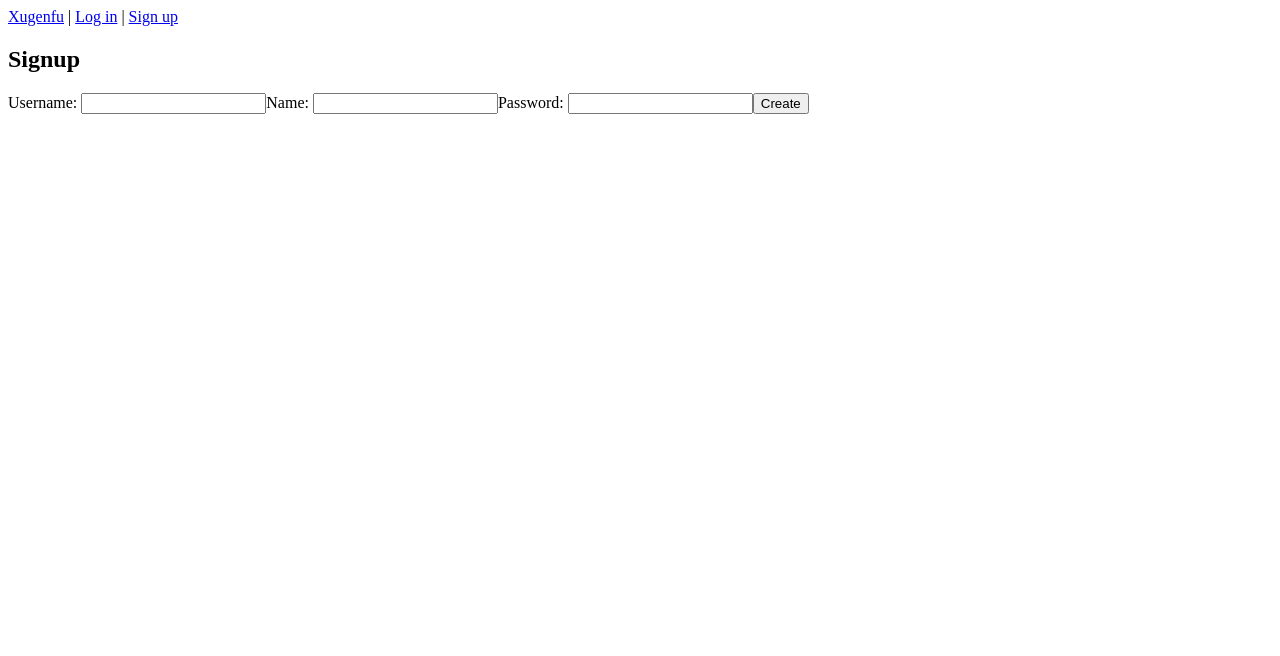
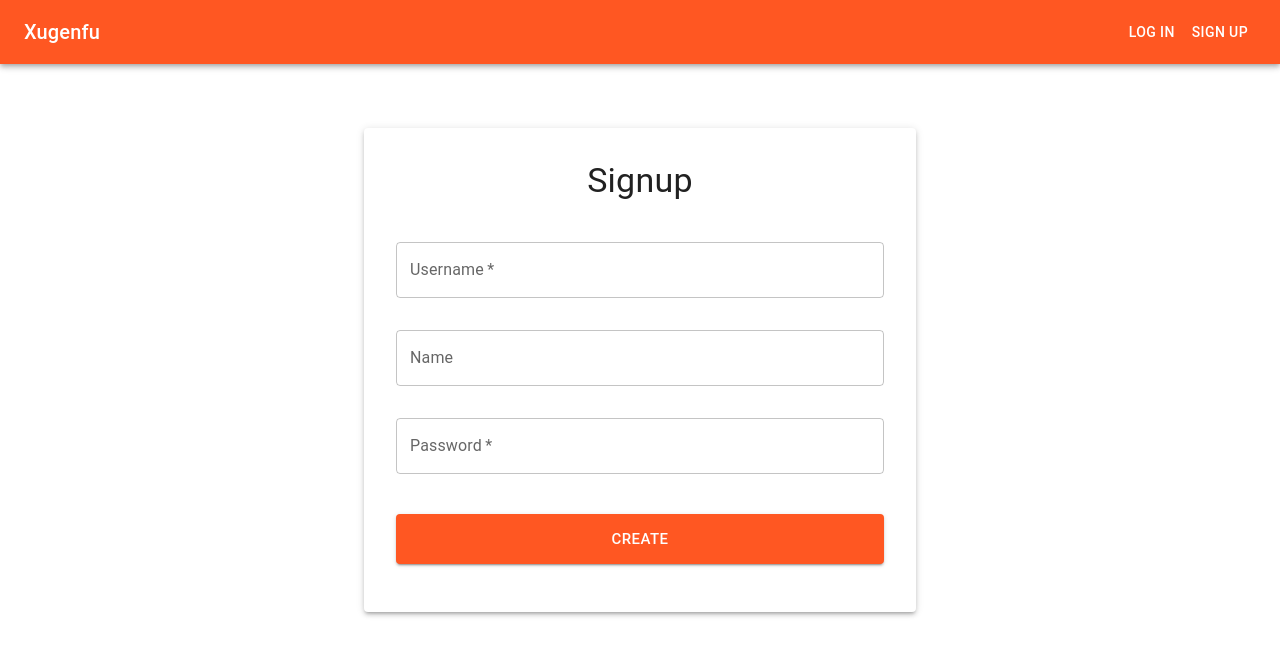
Before and after one commit to douglasdotv/xugenfu, a React (Vite) app in the folder client/: page /signup in a window 1280 px wide. Shown: the top 656 px of the page. Built offline with nearby package versions, Linux system fonts and the light colour scheme.

Commit message:
client: style components with Material UI
- Installed MUI packages
- Enhanced Home, Login, Signup, Dashboard and Navbar

```diff
--- a/client/package.json
+++ b/client/package.json
@@ -10,6 +10,9 @@
     "preview": "vite preview"
   },
   "dependencies": {
+    "@emotion/react": "^11.13.3",
+    "@emotion/styled": "^11.13.0",
+    "@mui/material": "^6.1.6",
     "axios": "^1.7.7",
     "react": "^18.3.1",
     "react-dom": "^18.3.1",
--- a/client/src/components/Navbar.jsx
+++ b/client/src/components/Navbar.jsx
@@ -1,6 +1,7 @@
 import { useContext } from 'react'
 import { Link, useNavigate } from 'react-router-dom'
 import { AuthContext } from '../contexts/AuthContext'
+import { AppBar, Toolbar, Typography, Button, Box } from '@mui/material'
 
 const Navbar = () => {
   const { auth, logout } = useContext(AuthContext)
@@ -12,20 +13,42 @@ const Navbar = () => {
   }
 
   return (
-    <nav>
-      <Link to="/">Xugenfu</Link> |{' '}
+    <AppBar position="static">
+      <Toolbar>
+        <Typography
+          variant="h6"
+          component={Link}
+          to="/"
+          style={{ flexGrow: 1, textDecoration: 'none', color: 'inherit' }}
+        >
+          Xugenfu
+        </Typography>
         {auth ? (
           <>
-          <Link to="/dashboard">Dashboard</Link> |{' '}
-          <span>Welcome, {auth.user.username}!</span>
-          <button onClick={handleLogout}>Log out</button>
+            <Button color="inherit" component={Link} to="/dashboard">
+              Dashboard
+            </Button>
+            <Box mx={2}>
+              <Typography variant="body1">
+                Welcome, {auth.user.name || auth.user.username}!
+              </Typography>
+            </Box>
+            <Button color="inherit" onClick={handleLogout}>
+              Log out
+            </Button>
           </>
         ) : (
           <>
-          <Link to="/login">Log in</Link> | <Link to="/signup">Sign up</Link>
+            <Button color="inherit" component={Link} to="/login">
+              Log in
+            </Button>
+            <Button color="inherit" component={Link} to="/signup">
+              Sign up
+            </Button>
           </>
         )}
-    </nav>
+      </Toolbar>
+    </AppBar>
   )
 }
 
--- a/client/src/main.jsx
+++ b/client/src/main.jsx
@@ -1,6 +1,8 @@
 import { StrictMode } from 'react'
 import { createRoot } from 'react-dom/client'
 import { BrowserRouter as Router } from 'react-router-dom'
+import { ThemeProvider, CssBaseline } from '@mui/material'
+import theme from './theme'
 import AuthProvider from './contexts/AuthContext'
 import App from './App.jsx'
 
@@ -8,7 +10,10 @@ createRoot(document.getElementById('root')).render(
   <StrictMode>
     <Router>
       <AuthProvider>
-        <App />
+        <ThemeProvider theme={theme}>
+          <CssBaseline />
+          <App />
+        </ThemeProvider>
       </AuthProvider>
     </Router>
   </StrictMode>
--- a/client/src/pages/Dashboard.jsx
+++ b/client/src/pages/Dashboard.jsx
@@ -1,14 +1,32 @@
 import { useContext } from 'react'
 import { AuthContext } from '../contexts/AuthContext'
+import { Container, Typography } from '@mui/material'
 
 const Dashboard = () => {
   const { auth } = useContext(AuthContext)
 
   return (
-    <div>
-      <h2>Dashboard</h2>
-      <p>You are logged in as {auth.user.username}.</p>
-    </div>
+    <Container maxWidth="md">
+      <Typography
+        variant="h2"
+        component="h1"
+        sx={{
+          textAlign: 'center',
+          mt: 8,
+          mb: 4,
+        }}
+      >
+        Dashboard
+      </Typography>
+      <Typography
+        variant="body1"
+        sx={{
+          textAlign: 'center',
+        }}
+      >
+        You are logged in as {auth.user.username}.
+      </Typography>
+    </Container>
   )
 }
 
--- a/client/src/pages/Home.jsx
+++ b/client/src/pages/Home.jsx
@@ -1,8 +1,19 @@
+import { Container, Typography } from '@mui/material'
+
 const Home = () => {
   return (
-    <div>
-      <h1>Welcome to Xugenfu!</h1>
-    </div>
+    <Container maxWidth="md">
+      <Typography
+        variant="h2"
+        component="h1"
+        sx={{
+          textAlign: 'center',
+          mt: 8,
+        }}
+      >
+        Welcome to Xugenfu!
+      </Typography>
+    </Container>
   )
 }
 
--- a/client/src/pages/Login.jsx
+++ b/client/src/pages/Login.jsx
@@ -2,6 +2,15 @@ import { useState, useContext } from 'react'
 import { useNavigate, Navigate } from 'react-router-dom'
 import authService from '../services/authService'
 import { AuthContext } from '../contexts/AuthContext'
+import {
+  TextField,
+  Button,
+  Container,
+  Typography,
+  Alert,
+  Box,
+  Paper,
+} from '@mui/material'
 
 const Login = () => {
   const { auth, login } = useContext(AuthContext)
@@ -27,31 +36,63 @@ const Login = () => {
   }
 
   return (
-    <div>
-      <h2>Login</h2>
-      {error && <p style={{ color: 'red' }}>{error}</p>}
-      <form onSubmit={handleSubmit}>
-        <label>
-          Username:{' '}
-          <input
-            type="text"
+    <Container maxWidth="sm">
+      <Box
+        sx={{
+          marginTop: 8,
+          display: 'flex',
+          flexDirection: 'column',
+          alignItems: 'center',
+        }}
+      >
+        <Paper elevation={3} sx={{ p: 4, width: '100%' }}>
+          <Typography
+            variant="h4"
+            component="h1"
+            gutterBottom
+            sx={{ textAlign: 'center', mb: 3 }}
+          >
+            Login
+          </Typography>
+          {error && (
+            <Alert severity="error" sx={{ mb: 2 }}>
+              {error}
+            </Alert>
+          )}
+          <Box component="form" onSubmit={handleSubmit} sx={{ mt: 1 }}>
+            <TextField
+              label="Username"
+              fullWidth
+              margin="normal"
               value={username}
               onChange={(e) => setUsername(e.target.value)}
               required
+              sx={{ mb: 2 }}
             />
-        </label>
-        <label>
-          Password:{' '}
-          <input
+            <TextField
+              label="Password"
               type="password"
+              fullWidth
+              margin="normal"
               value={password}
               onChange={(e) => setPassword(e.target.value)}
               required
+              sx={{ mb: 3 }}
             />
-        </label>
-        <button type="submit">Login</button>
-      </form>
-    </div>
+            <Button
+              variant="contained"
+              color="primary"
+              type="submit"
+              fullWidth
+              size="large"
+              sx={{ mt: 2, mb: 2, py: 1.5 }}
+            >
+              Login
+            </Button>
+          </Box>
+        </Paper>
+      </Box>
+    </Container>
   )
 }
 
--- a/client/src/pages/Signup.jsx
+++ b/client/src/pages/Signup.jsx
@@ -2,6 +2,15 @@ import { useState, useContext } from 'react'
 import { useNavigate, Navigate } from 'react-router-dom'
 import authService from '../services/authService'
 import { AuthContext } from '../contexts/AuthContext'
+import {
+  TextField,
+  Button,
+  Container,
+  Typography,
+  Alert,
+  Box,
+  Paper,
+} from '@mui/material'
 
 const Signup = () => {
   const { auth } = useContext(AuthContext)
@@ -27,39 +36,71 @@ const Signup = () => {
   }
 
   return (
-    <div>
-      <h2>Signup</h2>
-      {error && <p style={{ color: 'red' }}>{error}</p>}
-      <form onSubmit={handleSubmit}>
-        <label>
-          Username:{' '}
-          <input
-            type="text"
+    <Container maxWidth="sm">
+      <Box
+        sx={{
+          marginTop: 8,
+          display: 'flex',
+          flexDirection: 'column',
+          alignItems: 'center',
+        }}
+      >
+        <Paper elevation={3} sx={{ p: 4, width: '100%' }}>
+          <Typography
+            variant="h4"
+            component="h1"
+            gutterBottom
+            sx={{ textAlign: 'center', mb: 3 }}
+          >
+            Signup
+          </Typography>
+          {error && (
+            <Alert severity="error" sx={{ mb: 2 }}>
+              {error}
+            </Alert>
+          )}
+          <Box component="form" onSubmit={handleSubmit} sx={{ mt: 1 }}>
+            <TextField
+              label="Username"
+              fullWidth
+              margin="normal"
               value={username}
               onChange={(e) => setUsername(e.target.value)}
               required
+              sx={{ mb: 2 }}
             />
-        </label>
-        <label>
-          Name:{' '}
-          <input
-            type="text"
+            <TextField
+              label="Name"
+              fullWidth
+              margin="normal"
               value={name}
               onChange={(e) => setName(e.target.value)}
+              sx={{ mb: 2 }}
             />
-        </label>
-        <label>
-          Password:{' '}
-          <input
+            <TextField
+              label="Password"
               type="password"
+              fullWidth
+              margin="normal"
               value={password}
               onChange={(e) => setPassword(e.target.value)}
               required
+              sx={{ mb: 3 }}
             />
-        </label>
-        <button type="submit">Create</button>
-      </form>
-    </div>
+            <Button
+              variant="contained"
+              color="primary"
+              type="submit"
+              fullWidth
+              size="large"
+              sx={{ mt: 2, mb: 2, py: 1.5 }}
+            >
+              Create
+            </Button>
+          </Box>
+        </Paper>
+      </Box>
+    </Container>
   )
 }
 
--- /dev/null
+++ b/client/src/theme.js
@@ -0,0 +1,14 @@
+import { createTheme } from '@mui/material/styles'
+
+const theme = createTheme({
+  palette: {
+    primary: {
+      main: '#FF5722',
+    },
+    secondary: {
+      main: '#2196F3',
+    },
+  },
+})
+
+export default theme
```
Also changed, not shown: 1 other file (tests, documents, lock files or other folders). Lines whose indentation alone changed are shown as unchanged.
